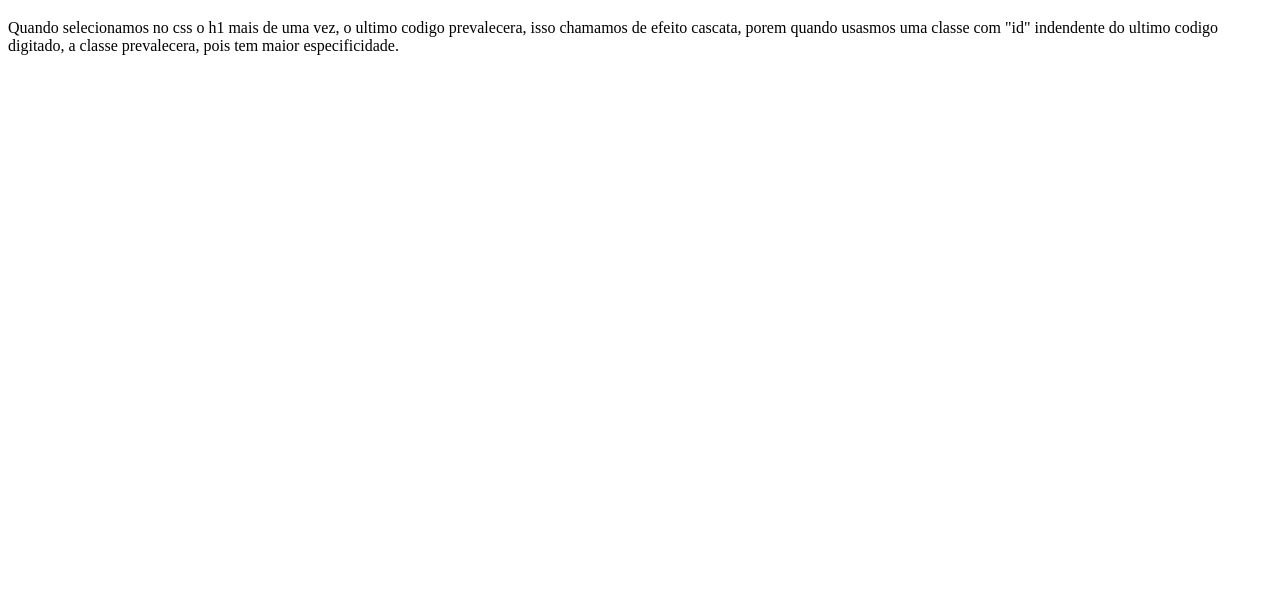
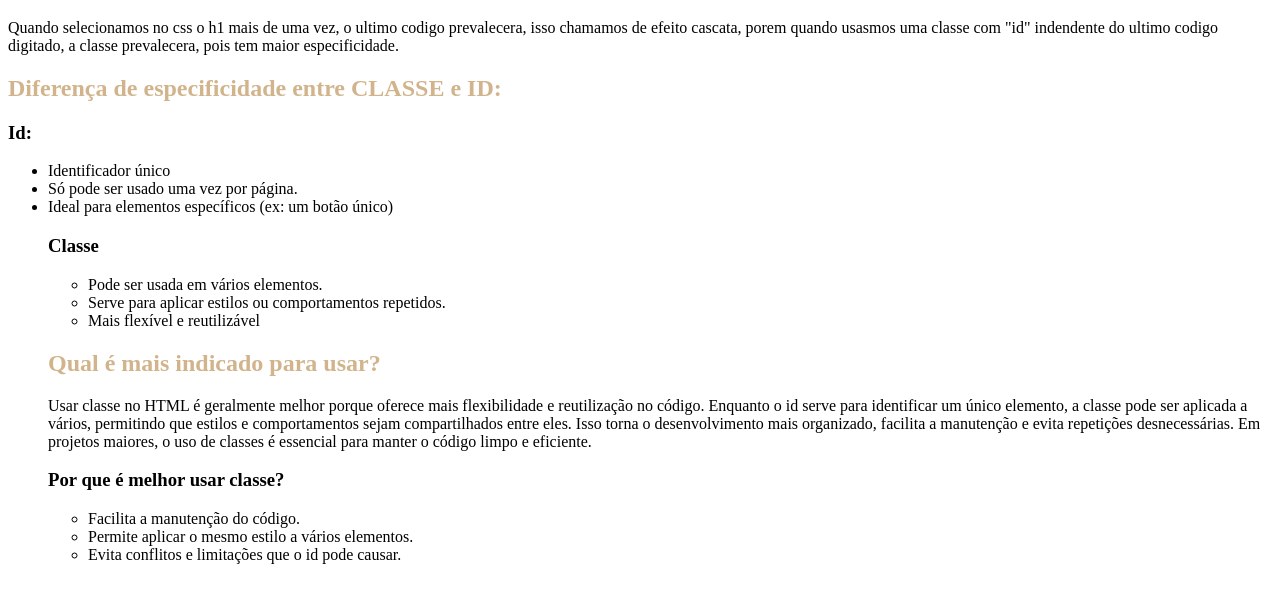
Before and after one commit to Valenbento/atividade.tags.estruturais.3bim, a plain HTML site: page index.html in a window 1280 px wide. Shown: the part 61-664 px from the top of the page. Drawn offline with Linux system fonts and the light colour scheme.

Commit message:
adição de lista não ordenada e ids

```diff
--- a/index.html
+++ b/index.html
@@ -10,5 +10,29 @@
   <h1 class="titulos" id="titulos">Estilização de Titulos com especificidade:</h1>
   <p> Quando selecionamos no css o h1 mais de uma vez, o ultimo codigo prevalecera, isso chamamos de efeito cascata, porem quando usasmos uma classe com "id" indendente do ultimo codigo digitado, a classe prevalecera, pois tem maior especificidade. </p>
 
+  <h2 class=".titulo2">Diferença de especificidade entre CLASSE e ID:</h2>
+  <h3>Id:</h3>
+  <ul>
+    <li>Identificador único</li>
+    <li>Só pode ser usado uma vez por página.</li>
+    <li>Ideal para elementos específicos (ex: um botão único)</li>
+  </ol>
+  <h3 id="classe-1">Classe</h3>
+  <ul>
+    <li>Pode ser usada em vários elementos.</li>
+    <li>Serve para aplicar estilos ou comportamentos repetidos.</li>
+    <li>Mais flexível e reutilizável</li>
+  </ul>
+  <h2>Qual é mais indicado para usar?</h2>
+  <p>Usar classe no HTML é geralmente melhor porque oferece mais flexibilidade e reutilização no código. Enquanto o id  serve para identificar um único elemento, a classe pode ser aplicada a vários, permitindo que estilos e comportamentos sejam compartilhados entre eles. Isso torna o desenvolvimento mais organizado, facilita a manutenção e evita repetições desnecessárias. Em projetos maiores, o uso de classes é essencial para manter o código limpo e eficiente.
+</p>
+<h3> Por que é melhor usar classe?</h3>
+<ul>
+    <li>Facilita a manutenção do código.</li>
+    <li>Permite aplicar o mesmo estilo a vários elementos.</li>
+    <li>Evita conflitos e limitações que o id pode causar.</li>
+</ul>
+
+
 </body>
 </html>
--- a/style.css
+++ b/style.css
@@ -1,3 +1,16 @@
-.titulos{
+#titulos{
     color:brown
 }
+
+
+.titulos{
+    color:antiquewhite
+}
+
+h2 {
+    color:#D2B48C
+}
+
+#classe-1{
+    color:
+}
```
